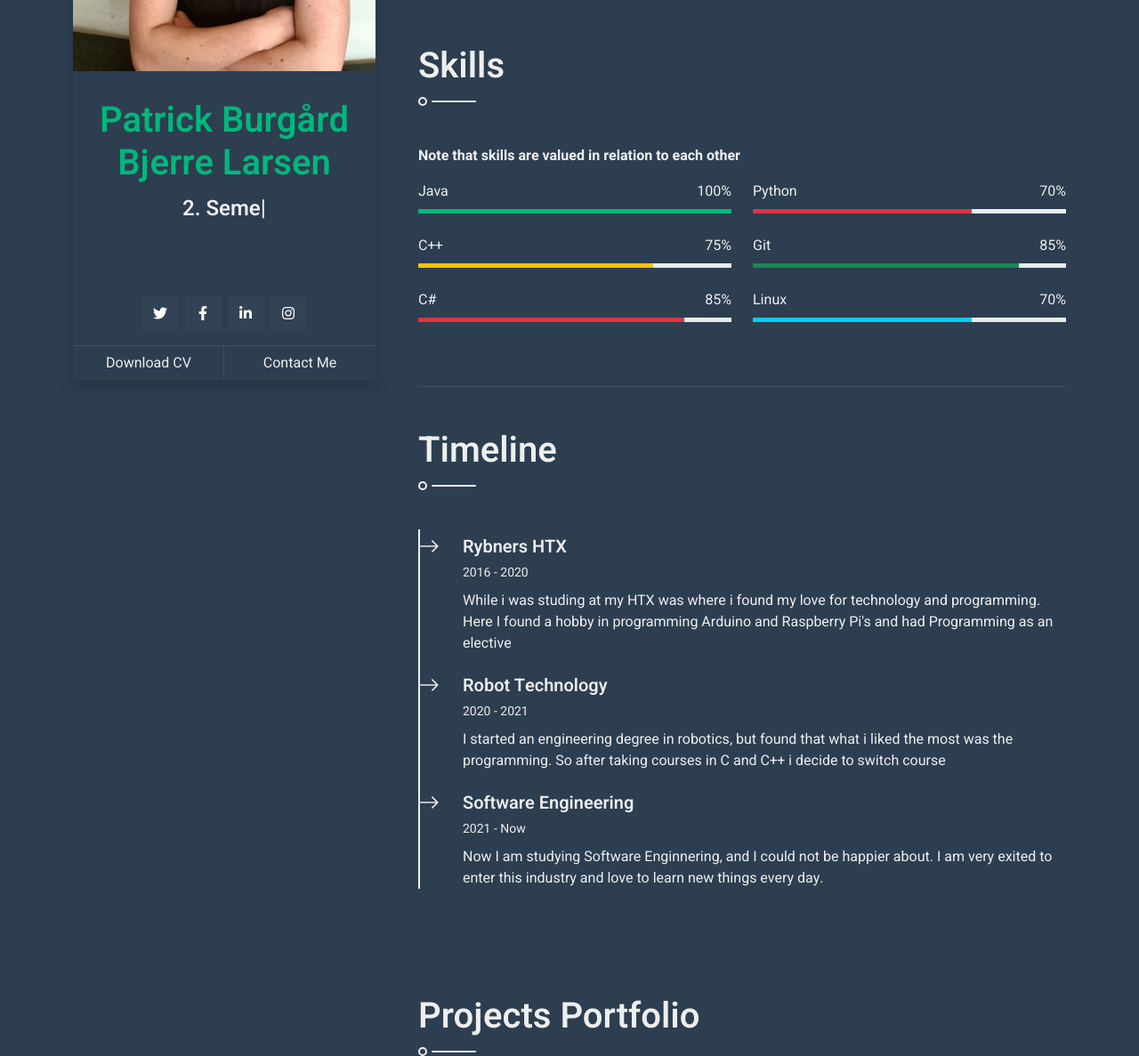
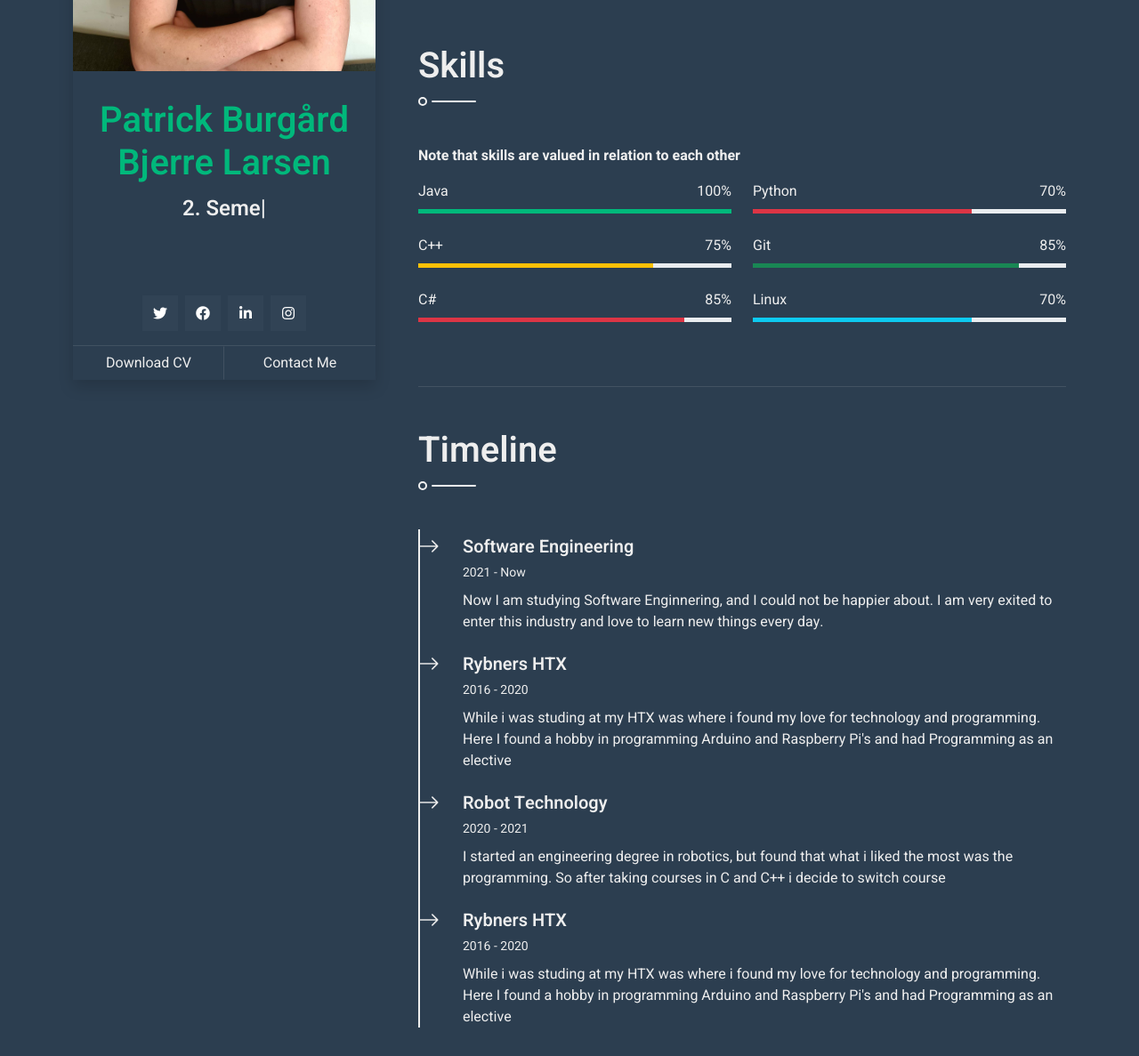
Before and after one commit to Crazi12345/crazi12345.github.io, a plain HTML site: page index.html in a window 1280 px wide. Shown: the part 373-1560 px from the top of the page at 89% size. Drawn offline with nearby package versions, Linux system fonts and the light colour scheme.

Commit message:
trying to change button icon

```diff
--- a/index.html
+++ b/index.html
@@ -2,7 +2,7 @@
 <html lang="en">
     <head>
         <met#aeb3b8et="utf-8">
-        <title>CV-Patrick Larsen</title>
+        <title>Patrick Larsen</title>
         <meta content="width=device-width, initial-scale=1.0" name="viewport">
         <meta content="Free Website Template" name="keywords">
         <meta content="Free Website Template" name="description">
@@ -52,7 +52,7 @@
                         </div>
                         <div class="d-flex justify-content-center mt-auto mb-3">
                             <a class="btn btn-secondary btn-square mx-1" href="#"><i class="fab fa-twitter"></i></a>
-                            <a class="btn btn-secondary btn-square mx-1" href="#"><i class="fab fa-facebook-f"></i></a>
+                            <a class="btn btn-secondary btn-square mx-1" href="#"><i class="fab fa-facebook"></i></a>
                             <a class="btn btn-secondary btn-square mx-1" href="#"><i class="fab fa-linkedin-in"></i></a>
                             <a class="btn btn-secondary btn-square mx-1" href="#"><i class="fab fa-instagram"></i></a>
                         </div>
@@ -167,6 +167,11 @@
                         <div class="border-start border-2 border-light pt-2 ps-5">
                             <div class="position-relative mb-4">
                                 <span class="bi bi-arrow-right fs-4 text-light position-absolute" style="top: -5px; left: -50px;"></span>
+                                <h5 class="mb-1">Software Engineering</h5>
+                                <p class="mb-2"><small>2021 - Now</small></p>
+                                <p>Now I am studying Software Enginnering, and I could not be happier about. I am very exited to enter this industry and love to learn new things every day.</p>
+                            </div>  <div class="position-relative mb-4">
+                                <span class="bi bi-arrow-right fs-4 text-light position-absolute" style="top: -5px; left: -50px;"></span>
                                 <h5 class="mb-1">Rybners HTX</h5>
                                 <p class="mb-2"><small>2016 - 2020</small></p>
                                 <p>While i was studing at my HTX was where i found my love for technology and programming. Here I found a hobby in programming Arduino and Raspberry Pi's and had Programming as an elective</p>
@@ -177,11 +182,11 @@
                                 <p class="mb-2"><small>2020 - 2021</small></p>
                                 <p>I started an engineering degree in robotics, but found that what i liked the most was the programming. So after taking courses in C and C++ i decide to switch course</p>
                             </div>
-                            <div class="position-relative mb-4">
+                             <div class="position-relative mb-4">
                                 <span class="bi bi-arrow-right fs-4 text-light position-absolute" style="top: -5px; left: -50px;"></span>
-                                <h5 class="mb-1">Software Engineering</h5>
-                                <p class="mb-2"><small>2021 - Now</small></p>
-                                <p>Now I am studying Software Enginnering, and I could not be happier about. I am very exited to enter this industry and love to learn new things every day.</p>
+                                <h5 class="mb-1">Rybners HTX</h5>
+                                <p class="mb-2"><small>2016 - 2020</small></p>
+                                <p>While i was studing at my HTX was where i found my love for technology and programming. Here I found a hobby in programming Arduino and Raspberry Pi's and had Programming as an elective</p>
                             </div>
                         </div>
                     </section>
```
